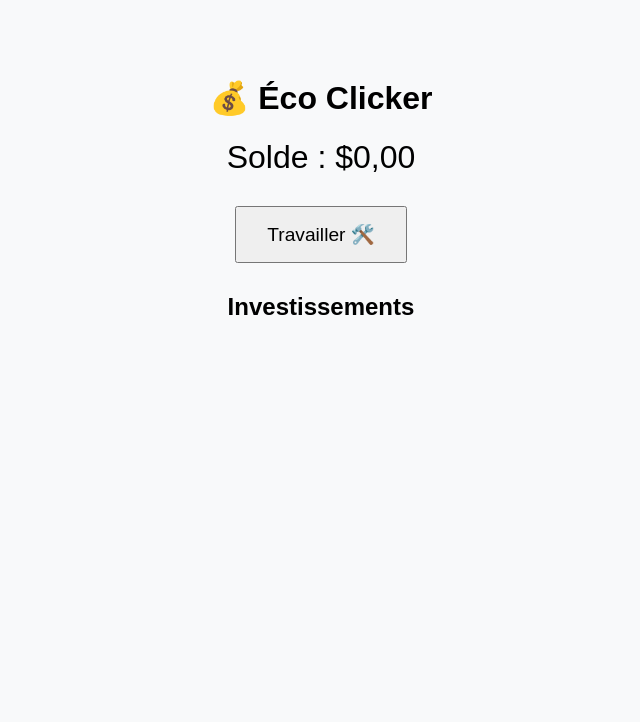
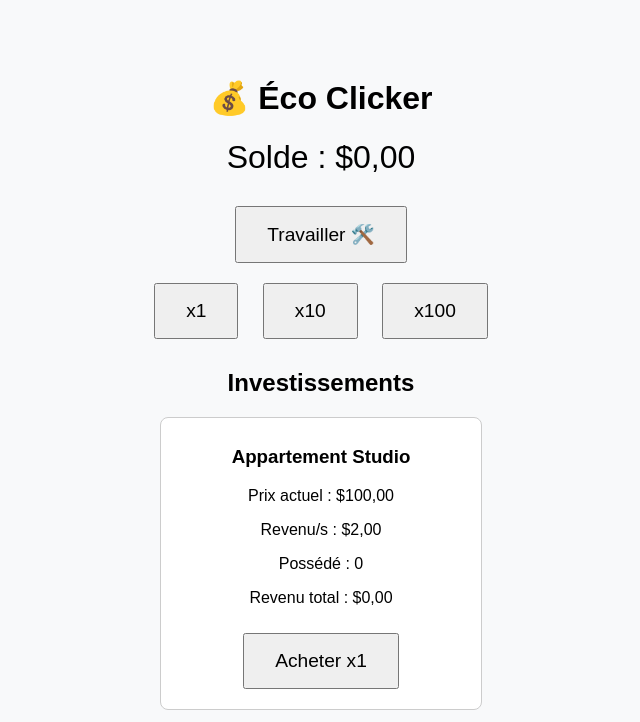
Before and after one commit to Lukecln/clicker-game, a plain HTML site: page index.html in a window 1280 px wide. Shown: the top 722 px of the page, without its empty margins (319-959 px from the left). Drawn offline with Linux system fonts and the light colour scheme.

Commit message:
Update index.html

```diff
--- a/index.html
+++ b/index.html
@@ -10,6 +10,13 @@
   <div id="balance">Solde : $0</div>
   <button id="click-btn">Travailler 🛠️</button>
 
+  <div id="buy-options">
+  <button data-multiplier="1">x1</button>
+  <button data-multiplier="10">x10</button>
+  <button data-multiplier="100">x100</button>
+  </div>
+
+
   <h2>Investissements</h2>
   <div id="assets-container">
     <!-- Les actifs s'afficheront ici -->
```
